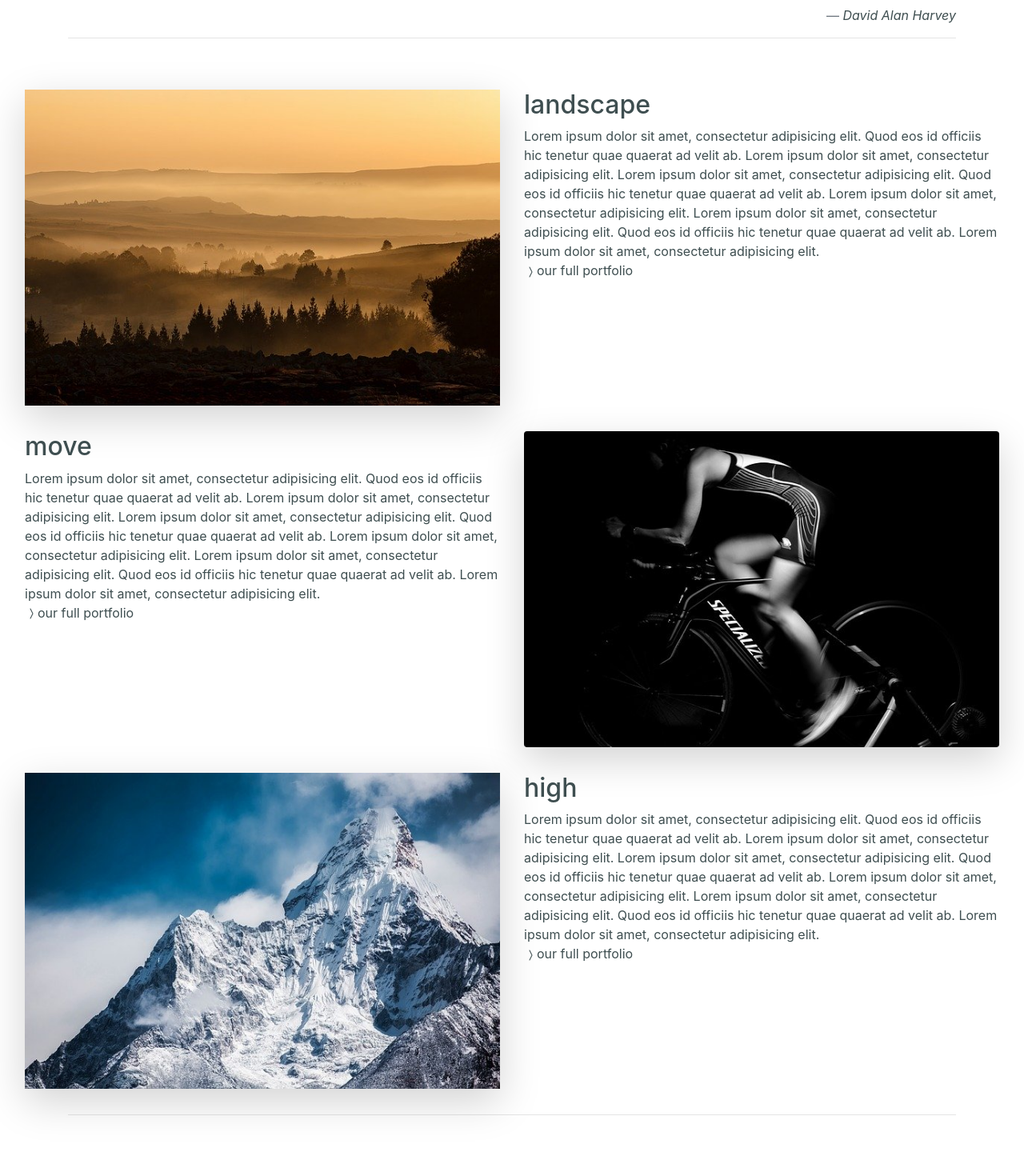
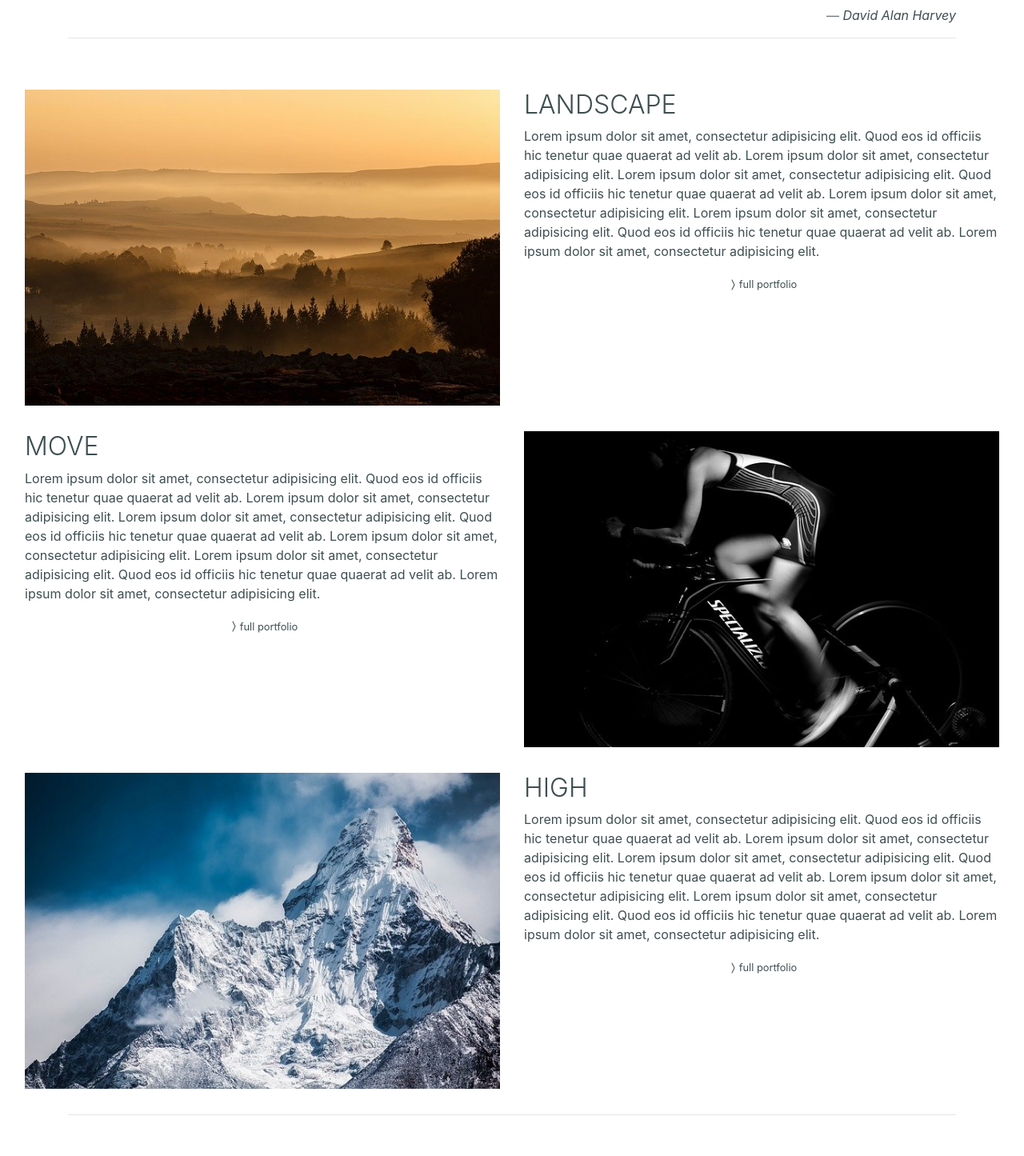
Before and after one commit to VeOb00/LMSCF-FrontEnd-TeamProject-Angular, an Angular app: page / in a window 1280 px wide. Shown: the part 775-2220 px from the top of the page at 80% size. Built offline with nearby package versions, Linux system fonts and the light colour scheme.

Commit message:
home page style

```diff
--- a/src/app/home-page/home-page.component.html
+++ b/src/app/home-page/home-page.component.html
@@ -34,13 +34,13 @@
 
 <!-- ---------------fotogallery variante 1 ----------------->
 
-<div class="container-fluid mt-5">
+<div class="container-fluid mt-5 ">
 
   <div class="row p-3">
     <div class="col-md-6">
-      <img src="../../assets/img/gallery/lsc.jpg" class="img-fluid bg-light shadow-lg" alt="..."></div>
+      <img src="../../assets/img/gallery/lsc.jpg" class="img-fluid bg-light" alt="..."></div>
         <div class="col-md-6 ">
-          <h2 class="mb-2">landscape</h2>
+          <h2 class="mb-2 font-weight-light text-uppercase">landscape</h2>
                       Lorem ipsum dolor sit amet, consectetur adipisicing elit. Quod
                       eos id officiis hic tenetur quae quaerat ad velit ab. Lorem ipsum dolor sit amet, consectetur
                       adipisicing elit.  Lorem ipsum dolor sit amet, consectetur adipisicing elit. Quod
@@ -48,16 +48,17 @@
                       adipisicing elit. Lorem ipsum dolor sit amet, consectetur adipisicing elit. Quod
                       eos id officiis hic tenetur quae quaerat ad velit ab. Lorem ipsum dolor sit amet, consectetur
                       adipisicing elit.
-                      <p><a [routerLink]="['/portfolio']">
-                        <svg width="1em" height="1em" viewBox="0 0 16 16" class="bi bi-chevron-compact-right" fill="currentColor" xmlns="http://www.w3.org/2000/svg">
+
+                      <p class="mt-3 text-center"><a [routerLink]="['/portfolio']">
+                        <svg width="1em" height="1em" viewBox="0 0 16 16" class="bi bi-chevron-compact-right pfeil" fill="currentColor" xmlns="http://www.w3.org/2000/svg">
                         <path fill-rule="evenodd" d="M6.776 1.553a.5.5 0 0 1 .671.223l3 6a.5.5 0 0 1 0 .448l-3 6a.5.5 0 1 1-.894-.448L9.44 8 6.553 2.224a.5.5 0 0 1 .223-.671z"/>
-                      </svg>our full portfolio</a></p>
+                      </svg><small>full portfolio</small> </a></p>
         </div>
     </div>
 
       <div class="row p-3 flex-wrap-reverse">
-        <div class="col-md-6">
-          <h2 class="sm-4 mb-2">move</h2>
+        <div class="col-md-6 ">
+          <h2 class="sm-4 mb-2 font-weight-light text-uppercase">move</h2>
                   Lorem ipsum dolor sit amet, consectetur adipisicing elit. Quod
                   eos id officiis hic tenetur quae quaerat ad velit ab. Lorem ipsum dolor sit amet, consectetur
                   adipisicing elit.  Lorem ipsum dolor sit amet, consectetur adipisicing elit. Quod
@@ -65,21 +66,21 @@
                   adipisicing elit. Lorem ipsum dolor sit amet, consectetur adipisicing elit. Quod
                   eos id officiis hic tenetur quae quaerat ad velit ab. Lorem ipsum dolor sit amet, consectetur
                   adipisicing elit.
-                  <p><a [routerLink]="['/portfolio']">
+                  <p class="mt-3 text-center"><a [routerLink]="['/portfolio']">
                     <svg width="1em" height="1em" viewBox="0 0 16 16" class="bi bi-chevron-compact-right" fill="currentColor" xmlns="http://www.w3.org/2000/svg">
                     <path fill-rule="evenodd" d="M6.776 1.553a.5.5 0 0 1 .671.223l3 6a.5.5 0 0 1 0 .448l-3 6a.5.5 0 1 1-.894-.448L9.44 8 6.553 2.224a.5.5 0 0 1 .223-.671z"/>
-                  </svg>our full portfolio</a></p>
+                  </svg><small>full portfolio</small> </a></p>
         </div>
         <div class="col-md-6">
-          <img src="../../assets/img/gallery/wot.jpg" class="img-fluid rounded bg-light shadow-lg" alt="...">
+          <img src="../../assets/img/gallery/wot.jpg" class="img-fluid bg-light" alt="...">
       </div>
     </div>
 
     <div class="row p-3">
       <div class="col-md-6">
-        <img src="../../assets/img/gallery/ama.jpg" class="img-fluid bg-light shadow-lg" alt="..."></div>
-          <div class="col-md-6">
-            <h2 class="sm-4 mb-2">high</h2>
+        <img src="../../assets/img/gallery/ama.jpg" class="img-fluid bg-light" alt="..."></div>
+          <div class="col-md-6 ">
+            <h2 class="sm-4 mb-2 font-weight-light text-uppercase">high</h2>
                         Lorem ipsum dolor sit amet, consectetur adipisicing elit. Quod
                         eos id officiis hic tenetur quae quaerat ad velit ab. Lorem ipsum dolor sit amet, consectetur
                         adipisicing elit.  Lorem ipsum dolor sit amet, consectetur adipisicing elit. Quod
@@ -87,10 +88,10 @@
                         adipisicing elit. Lorem ipsum dolor sit amet, consectetur adipisicing elit. Quod
                         eos id officiis hic tenetur quae quaerat ad velit ab. Lorem ipsum dolor sit amet, consectetur
                         adipisicing elit.
-                        <p><a [routerLink]="['/portfolio']">
+                        <p class="mt-3 text-center"><a [routerLink]="['/portfolio']">
                           <svg width="1em" height="1em" viewBox="0 0 16 16" class="bi bi-chevron-compact-right" fill="currentColor" xmlns="http://www.w3.org/2000/svg">
                             <path fill-rule="evenodd" d="M6.776 1.553a.5.5 0 0 1 .671.223l3 6a.5.5 0 0 1 0 .448l-3 6a.5.5 0 1 1-.894-.448L9.44 8 6.553 2.224a.5.5 0 0 1 .223-.671z"/>
-                          </svg>our full portfolio</a></p>
+                          </svg><small>full portfolio</small> </a></p>
           </div>
       </div>
 </div>
@@ -138,7 +139,8 @@
       <!--Slides-->
       <div class="carousel-inner" role="listbox">
         <!--First slide-->
-        <div class="carousel-item active">
+
+          <div class="carousel-item active d-flex flex-row justify-content-center">
           <div class="testimonial" >
             <!--Avatar-->
             <div class="avatar mx-auto mb-4">
@@ -159,17 +161,17 @@
         </div>
         <!--First slide-->
         <!--Second slide-->
-        <div class="carousel-item">
+        <div class="carousel-item d-flex flex-row justify-content-center">
+
           <div class="testimonial">
             <!--Avatar-->
             <div class="avatar mx-auto mb-4">
               <!-- "" -->
 
-              <img src="https://mdbootstrap.com/img/Photos/Avatars/img%20(31).jpg" class="rounded-circle img-fluid"
-                alt="image">
+              <img src="https://mdbootstrap.com/img/Photos/Avatars/img%20(31).jpg" class="rounded-circle img-fluid" alt="image">
             </div>
             <!--Content-->
-            <p class="testimonialContent mx-auto">
+            <p class="container testimonialContent text-center xsmx-auto">
               <i class="fa fa-quote-left"></i> Nemo enim ipsam voluptatem quia voluptas sit aspernatur aut
               odit
               aut fugit, sed quia consequuntur magni dolores eos qui ratione voluptatem sequi nesciunt. Neque
@@ -182,7 +184,7 @@
         </div>
         <!--Second slide-->
         <!--Third slide-->
-        <div class="carousel-item">
+        <div class="carousel-item d-flex flex-row justify-content-center">
           <div class="testimonial">
             <!--Avatar-->
             <div class="avatar mx-auto mb-4">
--- a/src/app/home-page/home-page.component.scss
+++ b/src/app/home-page/home-page.component.scss
@@ -25,10 +25,20 @@ img {
     height: 85vh;
 }
 
+.gallery {
+    background-color: $light-color;
+}
+
+
+
+// .picContainer > img {
+//     object-fit: fill;
+// }
+
 a {
     color: $dark-color;
 }
-a:hover {
+a:hover, small:hover {
     color: $hover-color;
 }
 
@@ -42,6 +52,10 @@ a:hover {
     color: $dark-color;
 }
 
+.testiomonial {
+    width: 70vw;
+}
+
 
 .carousel-control-next-icon,
 .carousel-control-prev-icon {
@@ -51,6 +65,7 @@ a:hover {
 .testimonialContent {
     width: 45rem;
     margin-top: 8vw;
+    text-align: center;
 }
 
 .avatar {
```
